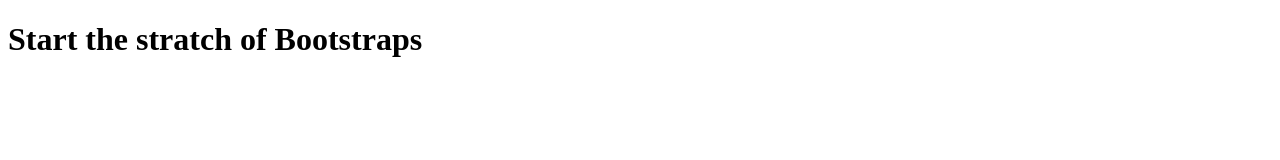
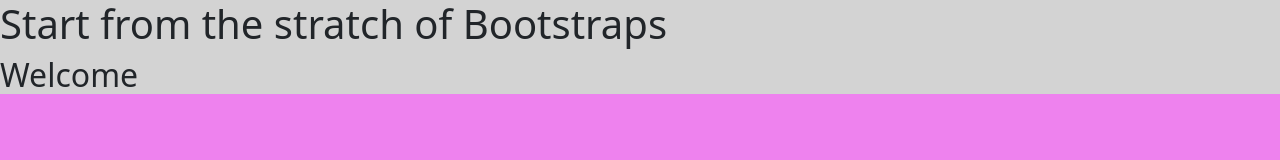
Before and after one commit to VIJAYADASS/Bootstraps, a website: page index.html in a window 1280 px wide. Drawn offline with nearby package versions, Linux system fonts and the light colour scheme.

Commit message:
link the styles

```diff
--- a/index.html
+++ b/index.html
@@ -6,8 +6,8 @@
     <title>Bootstraps</title>
 
      <!-- Bootstraps  Online -->
-    <!-- <link href="https://cdn.jsdelivr.net/npm/bootstrap@5.3.1/dist/css/bootstrap.min.css" rel="stylesheet" integrity="sha384-4bw+/aepP/YC94hEpVNVgiZdgIC5+VKNBQNGCHeKRQN+PtmoHDEXuppvnDJzQIu9" crossorigin="anonymous"> -->
-
+    <link href="https://cdn.jsdelivr.net/npm/bootstrap@5.3.1/dist/css/bootstrap.min.css" rel="stylesheet" integrity="sha384-4bw+/aepP/YC94hEpVNVgiZdgIC5+VKNBQNGCHeKRQN+PtmoHDEXuppvnDJzQIu9" crossorigin="anonymous">
+    <link rel="stylesheet" href="./assest/bootstrap-5.3.1-dist/css/styles.css">
     <!-- Bootstraps Offline -->
     <link rel="stylesheet" href="./assest/bootstrap-5.3.1-dist/css/" >
 
@@ -16,7 +16,10 @@
  </head>
 </head>
 <body>
-    <h1>Start the stratch of Bootstraps</h1>
+    <div>
+        <h1>Start from the stratch of Bootstraps</h1>
+        <h2>Welcome</h2>
+    </div>
 
     <!-- JS Online -->
     <script src="https://cdn.jsdelivr.net/npm/bootstrap@5.3.1/dist/js/bootstrap.bundle.min.js" integrity="sha384-HwwvtgBNo3bZJJLYd8oVXjrBZt8cqVSpeBNS5n7C8IVInixGAoxmnlMuBnhbgrkm" crossorigin="anonymous"></script>
@@ -24,6 +27,6 @@
     <!-- JS Offine -->
     <script src="./assest/bootstrap-5.3.1-dist/js/jquerry.js"></script>
     <!-- <script src="./node_modules/bootstrap/dist/js/bootstrap.bundle.js"></script> -->
-    <script src="./assest/bootstrap-5.3.1-dist/js/" ></script>
+    <!-- <script src="./assest/bootstrap-5.3.1-dist/js/" ></script> -->
 </body>
 </html>
```
